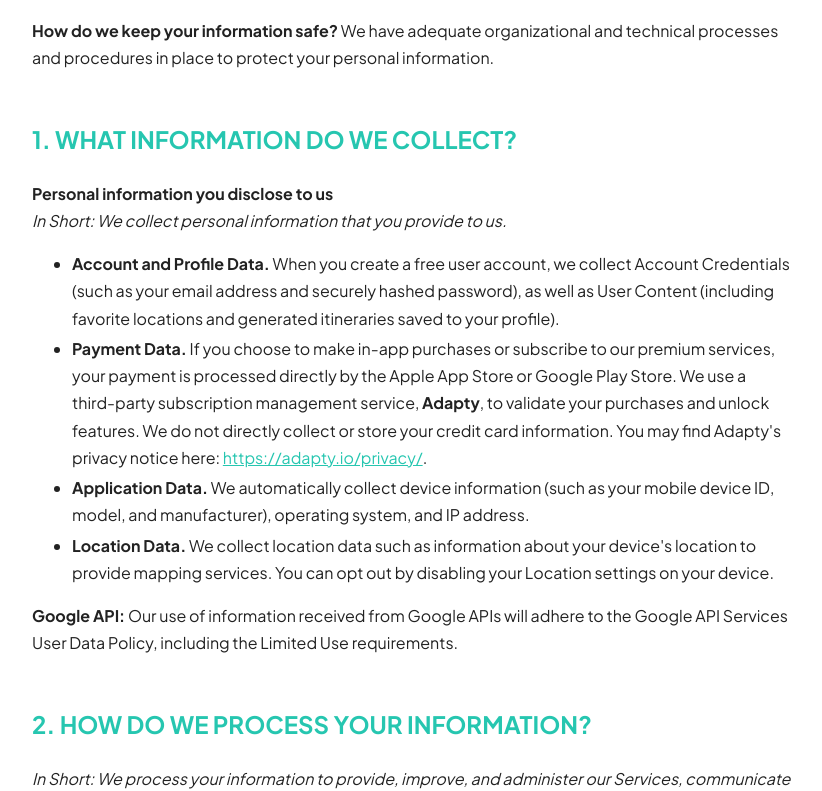
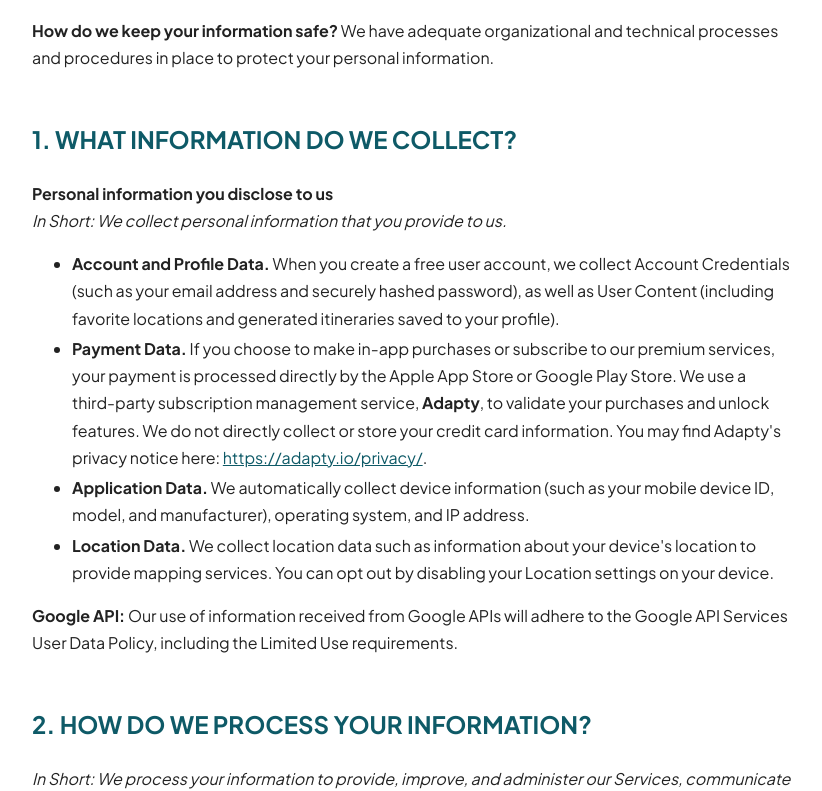
Before and after one commit to Cam2420/shoreday-site, a Next.js app: page /privacy in a window 1280 px wide. Shown: the part 1049-1840 px from the top of the page, without its empty margins (228-1050 px from the left). Built offline with nearby package versions, Linux system fonts and the light colour scheme.

Commit message:
fix: address accessibility and legacy claim findings

```diff
--- a/app/legal.css
+++ b/app/legal.css
@@ -23,7 +23,7 @@
   font-weight: bold;
   margin-top: 2em;
   margin-bottom: 0.83em;
-  color: #26c6b0;
+  color: #0e5a67;
 }
 .legal h3 {
   font-size: 1.17em;
@@ -59,6 +59,6 @@
 }
 
 .legal a {
-  color: #26c6b0;
+  color: #0e5a67;
   text-decoration: underline;
 }
--- a/index.html
+++ b/index.html
@@ -125,21 +125,6 @@
             color: #34E0A1; /* Tripadvisor Green */
             font-weight: 800;
         }
-        .tp-badge {
-            display: inline-flex;
-            align-items: center;
-            gap: 8px;
-            /* Made the background darker so the badge doesn't blend into the bright water */
-            background: rgba(10, 17, 40, 0.65);
-            padding: 6px 14px;
-            border-radius: 50px;
-            border: 1px solid rgba(255,255,255,0.2);
-            backdrop-filter: blur(5px);
-            -webkit-backdrop-filter: blur(5px);
-        }
-        .tp-stars { color: #00B67A; font-size: 1.1rem; letter-spacing: 1px; }
-        .tp-text { color: white; font-weight: 800; font-size: 0.85rem; letter-spacing: 0.5px; text-shadow: none; } /* Removed shadow inside the badge */
-
         .excursions-cta h2 {
             font-size: 2.5rem;
             font-weight: 800;
@@ -253,7 +238,7 @@
         <div class="hero-text-content">
             <div class="badge">Now Live On iOS & Android</div>
             <h1>Your Bahamas Port Day, Perfectly Timed.</h1>
-            <p class="subtitle">AI-powered itineraries, real-time ship countdowns, and local secrets to make the most of your cruise stop currently in Nassau, Freeport & Bimini. Never miss the ship.</p>
+            <p class="subtitle">AI-powered itineraries, ship countdowns, and local secrets to make the most of your cruise stop, currently in Nassau, Freeport & Bimini. Built around your exact all-aboard time.</p>
 
             <div class="app-actions">
                 <div class="app-buttons">
@@ -279,7 +264,7 @@
     <section class="features">
         <div class="feature-card">
             <div class="feature-icon">⏱️</div>
-            <h3>Never Miss the Ship</h3>
+            <h3>Built Around Your All-Aboard Time</h3>
             <p>Our AI builds your entire port day around your exact "All-Aboard" time, including built-in buffer zones.</p>
         </div>
         <div class="feature-card">
@@ -290,21 +275,17 @@
         <div class="feature-card">
             <div class="feature-icon">💬</div>
             <h3>AI Concierge</h3>
-            <p>Need a quick recommendation or looking for a hidden beach? Ask your pocket AI concierge for real-time, location-aware answers.</p>
+            <p>Need a quick recommendation or looking for a hidden beach? Ask your pocket AI concierge for local recommendations.</p>
         </div>
     </section>
 
     <section class="excursions-cta">
         <div class="credibility-stack">
-            <div class="viator-text">Partnered with <span>Viator</span>, a Tripadvisor company</div>
-            <div class="tp-badge">
-                <span class="tp-stars">★★★★★</span>
-                <span class="tp-text">Trustpilot</span>
-            </div>
+            <div class="viator-text">Excursions via <span>Viator</span>, a Tripadvisor company</div>
         </div>
 
         <h2>Book ShoreDay Curated Excursions</h2>
-        <p>Skip the tourist traps. Browse our exclusive selection of top-rated Bahamas tours perfectly timed to your ship's schedule. <strong>Shop instantly via the link below</strong>, or download the ShoreDay app to book these same amazing experiences alongside our powerful AI concierge and real-time ship countdowns for the ultimate port day.</p>
+        <p>Skip the tourist traps. Browse our exclusive selection of top-rated Bahamas tours perfectly timed to your ship's schedule. <strong>Shop instantly via the link below</strong>, or download the ShoreDay app to book these same amazing experiences alongside our powerful AI concierge and ship countdowns for the ultimate port day.</p>
 
         <div class="cta-button-group">
             <a href="https://vi.me/s/shoredayapp" target="_blank" class="primary-btn">Shop Excursions Online</a>
--- a/nassau-cheat-sheet.html
+++ b/nassau-cheat-sheet.html
@@ -108,6 +108,15 @@
             line-height: 1.5;
             margin: 12px 0 0;
         }
+        /* Kit forces `outline: none` on its embedded input/button; restore the
+           ShoreDay keyboard-focus ring with a scoped, higher-specificity rule.
+           `!important` only defeats Kit's outline removal; scoped to .container. */
+        .container .formkit-input:focus-visible,
+        .container .formkit-submit:focus-visible {
+            outline: 3px solid var(--deep-teal) !important;
+            outline-offset: 2px !important;
+            box-shadow: 0 0 0 6px rgba(44, 200, 183, 0.4) !important;
+        }
     </style>
 
     </head>
--- a/privacy.html
+++ b/privacy.html
@@ -7,9 +7,9 @@
   <style>
     body { font-family: sans-serif; max-width: 800px; margin: 40px auto; padding: 0 20px; color: #222; line-height: 1.7; }
     h1 { color: #0a2540; }
-    h2 { color: #26C6B0; margin-top: 2em; }
+    h2 { color: #0E5A67; margin-top: 2em; }
     h3 { color: #0a2540; margin-top: 1.5em; }
-    a { color: #26C6B0; }
+    a { color: #0E5A67; text-decoration: underline; }
     ul { margin-bottom: 1em; }
   </style>
 </head>
--- a/terms.html
+++ b/terms.html
@@ -7,8 +7,8 @@
   <style>
     body { font-family: sans-serif; max-width: 800px; margin: 40px auto; padding: 0 20px; color: #222; line-height: 1.7; }
     h1 { color: #0a2540; }
-    h2 { color: #26C6B0; margin-top: 2em; }
-    a { color: #26C6B0; }
+    h2 { color: #0E5A67; margin-top: 2em; }
+    a { color: #0E5A67; text-decoration: underline; }
   </style>
 </head>
 <body>
```
Also changed, not shown: app/nassau-cheat-sheet/cheat.css (+12 -0 lines).
